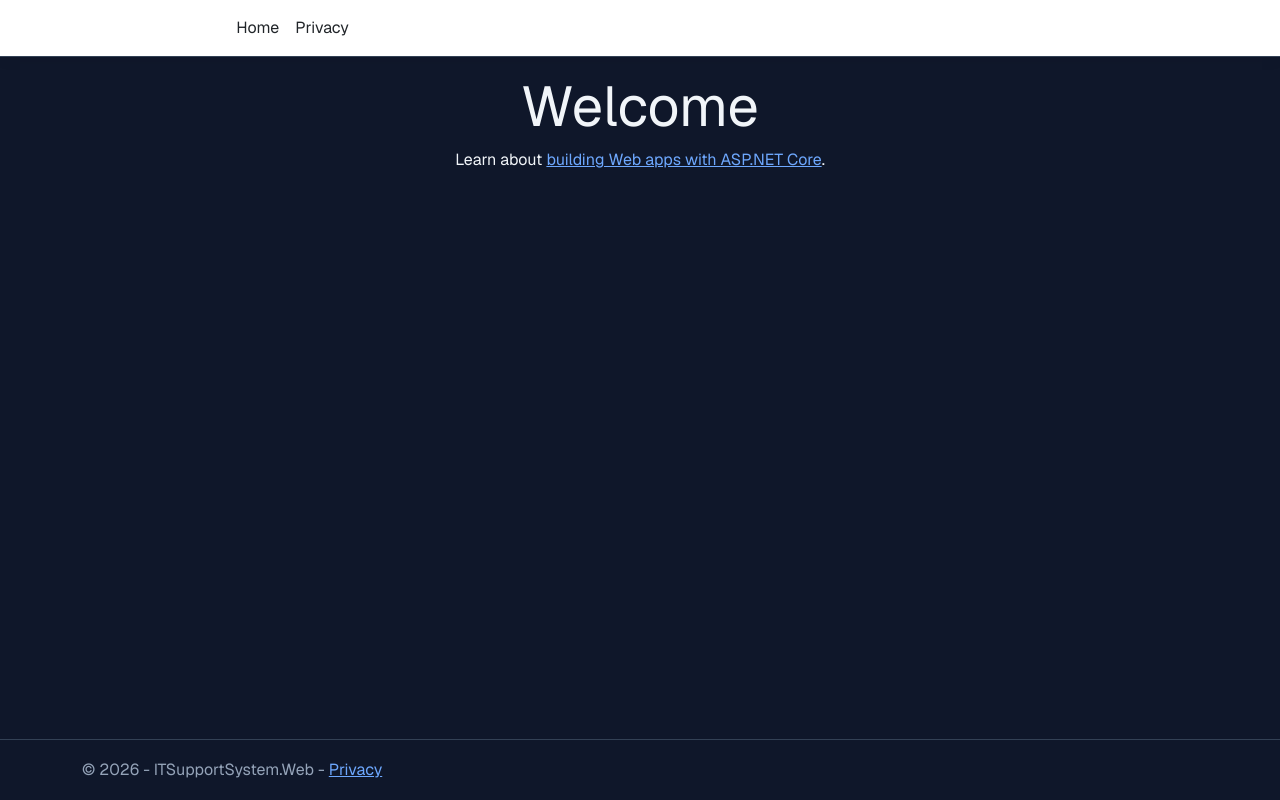
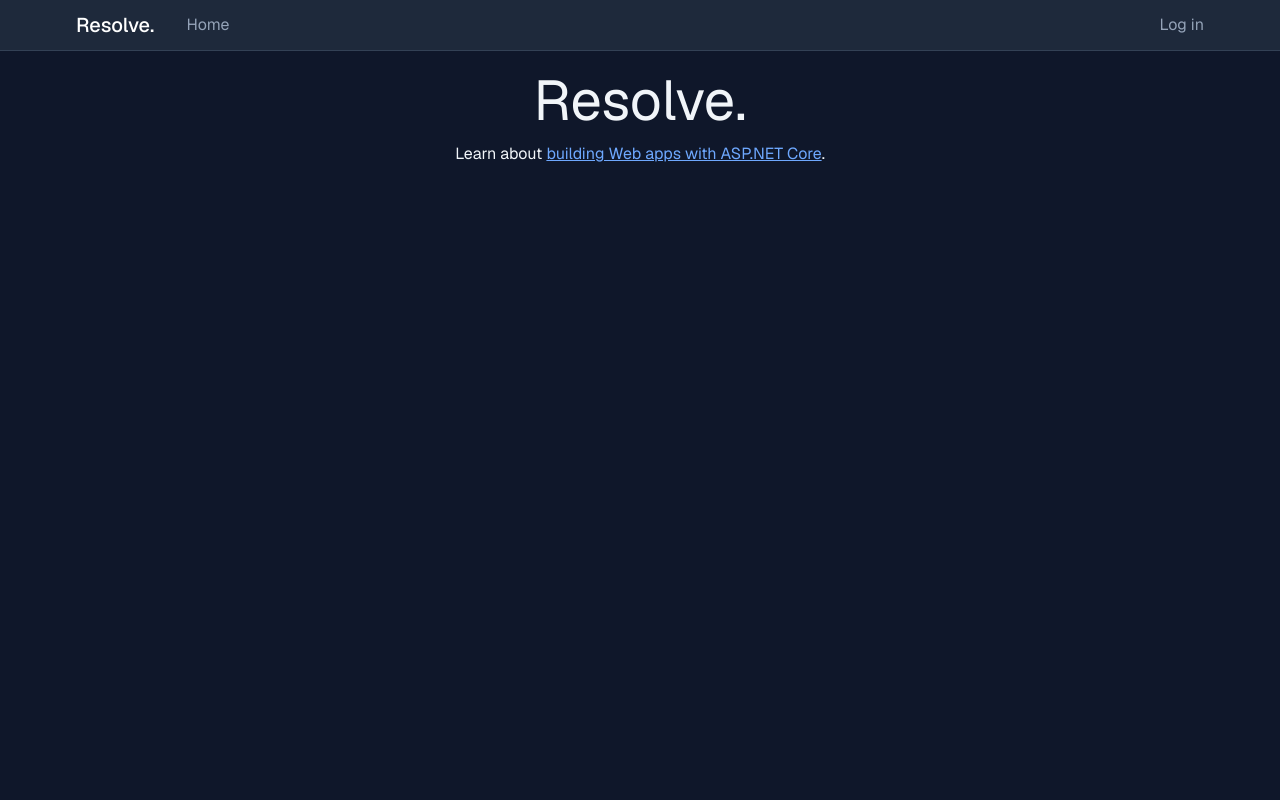
Before and after one commit to NoahFordGit/ITSupportSystem, an ASP.NET Core app: page / in a window 1280 px wide. Run offline with ASP.NET Core 8, Linux system fonts and the light colour scheme; style sheets or scripts are compiled from the project's sources.

Commit message:
style: updated home index page and layout to use updated CSS that matches the existing style. also added a sign in / sign out button for users.

```diff
--- a/ITSupportSystem.Web/Views/Home/Index.cshtml
+++ b/ITSupportSystem.Web/Views/Home/Index.cshtml
@@ -3,6 +3,6 @@
 }
 
 <div class="text-center">
-    <h1 class="display-4">Welcome</h1>
+    <h1 class="display-4">Resolve.</h1>
     <p>Learn about <a href="https://learn.microsoft.com/aspnet/core">building Web apps with ASP.NET Core</a>.</p>
 </div>
--- a/ITSupportSystem.Web/Views/Shared/_Layout.cshtml
+++ b/ITSupportSystem.Web/Views/Shared/_Layout.cshtml
@@ -15,9 +15,9 @@
 </head>
 <body>
     <header>
-        <nav class="navbar navbar-expand-sm navbar-toggleable-sm navbar-light bg-white border-bottom box-shadow mb-3">
+        <nav class="navbar navbar-expand-sm">
             <div class="container-fluid">
-                <a class="navbar-brand" asp-area="" asp-controller="Home" asp-action="Index">ITSupportSystem.Web</a>
+                <a class="navbar-brand" asp-area="" asp-controller="Home" asp-action="Index">Resolve.</a>
                 <button class="navbar-toggler" type="button" data-bs-toggle="collapse" data-bs-target=".navbar-collapse" aria-controls="navbarSupportedContent"
                         aria-expanded="false" aria-label="Toggle navigation">
                     <span class="navbar-toggler-icon"></span>
@@ -25,12 +25,24 @@
                 <div class="navbar-collapse collapse d-sm-inline-flex justify-content-between">
                     <ul class="navbar-nav flex-grow-1">
                         <li class="nav-item">
-                            <a class="nav-link text-dark" asp-area="" asp-controller="Home" asp-action="Index">Home</a>
-                        </li>
-                        <li class="nav-item">
-                            <a class="nav-link text-dark" asp-area="" asp-controller="Home" asp-action="Privacy">Privacy</a>
+                            <a class="nav-link" asp-area="" asp-controller="Home" asp-action="Index">Home</a>
                         </li>
                     </ul>
+
+                    @if (User.Identity?.IsAuthenticated == true)
+                    {
+                    <div class="nav-user">
+                        <span class="nav-user-name">@User.Identity.Name</span>
+
+                        <form asp-controller="Account" asp-action="Logout" method="post">
+                            <button type="submit" class="btn btn-link nav-link">Log out</button>
+                        </form>
+                    </div>
+                    }
+                    else
+                    {
+                        <a class="nav-link" asp-controller="Account" asp-action="Login">Log in</a>
+                    }
                 </div>
             </div>
         </nav>
@@ -40,12 +52,6 @@
             @RenderBody()
         </main>
     </div>
-
-    <footer class="border-top footer text-muted">
-        <div class="container">
-            &copy; 2026 - ITSupportSystem.Web - <a asp-area="" asp-controller="Home" asp-action="Privacy">Privacy</a>
-        </div>
-    </footer>
     <script src="~/lib/jquery/dist/jquery.min.js"></script>
     <script src="~/lib/bootstrap/dist/js/bootstrap.bundle.min.js"></script>
     <script src="~/js/site.js" asp-append-version="true"></script>
--- a/ITSupportSystem.Web/Views/Shared/_Layout.cshtml.css
+++ b/ITSupportSystem.Web/Views/Shared/_Layout.cshtml.css
@@ -8,30 +8,30 @@ a.navbar-brand {
 }
 
 a {
-  color: #0077cc;
+  color: var(--brand-lighter);
 }
 
 .btn-primary {
-  color: #fff;
-  background-color: #1b6ec2;
-  border-color: #1861ac;
+  color: var(--text);
+  background-color: var(--brand);
+  border-color: var(--brand);
 }
 
 .nav-pills .nav-link.active, .nav-pills .show > .nav-link {
-  color: #fff;
-  background-color: #1b6ec2;
-  border-color: #1861ac;
+  color: var(--text);
+  background-color: var(--brand);
+  border-color: var(--brand);
 }
 
 .border-top {
-  border-top: 1px solid #e5e5e5;
+  border-top: 1px solid var(--border);
 }
 .border-bottom {
-  border-bottom: 1px solid #e5e5e5;
+  border-bottom: 1px solid var(--border);
 }
 
 .box-shadow {
-  box-shadow: 0 .25rem .75rem rgba(0, 0, 0, .05);
+  box-shadow: 0 .25rem .75rem rgba(0, 0, 0, .3);
 }
 
 button.accept-policy {
--- a/ITSupportSystem.Web/wwwroot/css/site.css
+++ b/ITSupportSystem.Web/wwwroot/css/site.css
@@ -25,3 +25,49 @@ html {
 .form-floating > .form-control-plaintext:focus::placeholder, .form-floating > .form-control:focus::placeholder {
   text-align: start;
 }
+
+.navbar{
+  background-color: var(--surface);
+  border-bottom: 1px solid var(--border);
+  margin-bottom: 16px;
+  padding: 5px 0 5px 0;
+  padding-inline: 5vw;
+
+  --nav-gap: 32px;                              /* the one spacing value */
+  --bs-navbar-nav-link-padding-x: 0;            /* remove Bootstrap's link padding */
+  --bs-navbar-brand-margin-end: var(--nav-gap); /* space after the brand */
+}
+
+.navbar-nav{
+  gap: var(--nav-gap)
+}
+
+.navbar-brand{
+  font-size: 20px;
+  font-weight: 500;
+}
+
+.nav-link{
+  font-size: 16px;
+  color: var(--text-muted);
+  transition: color 0.25s;
+}
+
+.nav-link:hover{
+  color: var(--brand-lighter);
+}
+
+.nav-user{
+  display: flex;
+  align-items: center;
+  gap: var(--nav-gap);
+}
+
+.nav-user-name{
+  color: var(--text);
+  font-weight: 500;
+}
+
+.nav-user form{
+  margin: 0;
+}
```
